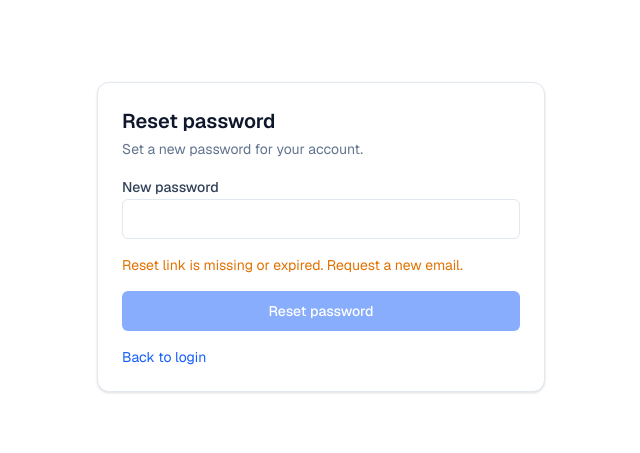
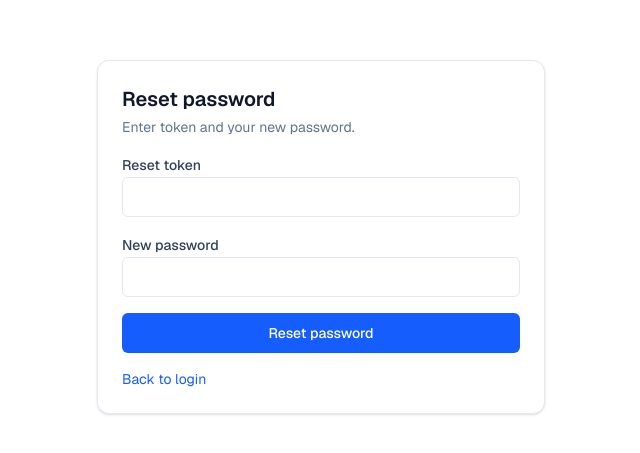
Before and after one commit to arunkumarbhardwaj1999/agencyflow-frontend, a Next.js app: page /reset-password in a window 1280 px wide. Shown: the part 163-616 px from the top of the page, without its empty margins (319-959 px from the left). Built offline with nearby package versions, Linux system fonts and the light colour scheme; no server answers.

Commit message:
solved token issues

```diff
--- a/src/app/forgot-password/page.tsx
+++ b/src/app/forgot-password/page.tsx
@@ -1,6 +1,7 @@
 "use client";
 
 import Link from "next/link";
+import { useState } from "react";
 import { useMutation } from "@tanstack/react-query";
 import { useForm } from "react-hook-form";
 import { zodResolver } from "@hookform/resolvers/zod";
@@ -17,6 +18,7 @@ const schema = z.object({
 });
 
 export default function ForgotPasswordPage() {
+  const [token, setToken] = useState<string | null>(null);
   const { register, handleSubmit, formState: { errors } } = useForm<z.infer<typeof schema>>({
     resolver: zodResolver(schema),
   });
@@ -27,13 +29,14 @@ export default function ForgotPasswordPage() {
         method: "POST",
         body: JSON.stringify(body),
       }),
+    onSuccess: (data) => setToken(data.reset_token),
   });
 
   return (
     <div className="flex min-h-screen items-center justify-center bg-white p-4">
       <div className="w-full max-w-md rounded-xl border border-slate-200 bg-white p-6 shadow-sm">
         <h1 className="text-xl font-semibold text-slate-900">Forgot password</h1>
-        <p className="mt-1 text-sm text-slate-500">We will email you a secure reset link.</p>
+        <p className="mt-1 text-sm text-slate-500">Enter your work email to generate a reset token.</p>
         <form onSubmit={handleSubmit((d) => mutation.mutate(d))} className="mt-4 space-y-4">
           <div>
             <Label>Email</Label>
@@ -42,17 +45,18 @@ export default function ForgotPasswordPage() {
           </div>
           {mutation.isError && <p className="text-sm text-red-600">{(mutation.error as Error).message}</p>}
           {mutation.isSuccess && (
-            <p className="rounded-lg bg-blue-50 px-3 py-2 text-sm text-blue-700">
-              If that email exists, a reset link has been sent. Check your inbox.
-            </p>
+            <div className="rounded-lg bg-blue-50 px-3 py-2 text-sm text-blue-700">
+              Token generated. Copy and use it on reset page.
+              {token && <p className="mt-1 break-all font-mono text-xs">{token}</p>}
+            </div>
           )}
           <Button type="submit" className="w-full" disabled={mutation.isPending}>
-            {mutation.isPending ? "Sending..." : "Send reset link"}
+            {mutation.isPending ? "Generating..." : "Generate reset token"}
           </Button>
         </form>
         <p className="mt-4 text-sm">
-          <Link href="/login" className="text-blue-600 hover:underline">
-            Back to login
+          <Link href="/reset-password" className="text-blue-600 hover:underline">
+            Go to reset password
           </Link>
         </p>
       </div>
--- a/src/app/reset-password/page.tsx
+++ b/src/app/reset-password/page.tsx
@@ -1,8 +1,6 @@
 "use client";
 
 import Link from "next/link";
-import { useSearchParams } from "next/navigation";
-import { Suspense } from "react";
 import { useMutation } from "@tanstack/react-query";
 import { useForm } from "react-hook-form";
 import { zodResolver } from "@hookform/resolvers/zod";
@@ -14,17 +12,13 @@ import { Label } from "@/components/ui/label";
 import { apiFetch } from "@/lib/api";
 
 const schema = z.object({
-  token: z.string().min(16, "Reset link is invalid"),
+  token: z.string().min(16, "Paste reset token"),
   new_password: z.string().min(8, "At least 8 characters"),
 });
 
-function ResetPasswordForm() {
-  const searchParams = useSearchParams();
-  const tokenFromUrl = searchParams.get("token") ?? "";
-
-  const { register, handleSubmit, formState: { errors } } = useForm<z.infer<typeof schema>>({
+export default function ResetPasswordPage() {
+  const { register, handleSubmit, formState: { errors }, reset } = useForm<z.infer<typeof schema>>({
     resolver: zodResolver(schema),
-    defaultValues: { token: tokenFromUrl },
   });
 
   const mutation = useMutation({
@@ -33,26 +27,28 @@ function ResetPasswordForm() {
         method: "POST",
         body: JSON.stringify(body),
       }),
+    onSuccess: () => reset(),
   });
 
   return (
     <div className="flex min-h-screen items-center justify-center bg-white p-4">
       <div className="w-full max-w-md rounded-xl border border-slate-200 bg-white p-6 shadow-sm">
         <h1 className="text-xl font-semibold text-slate-900">Reset password</h1>
-        <p className="mt-1 text-sm text-slate-500">Set a new password for your account.</p>
+        <p className="mt-1 text-sm text-slate-500">Enter token and your new password.</p>
         <form onSubmit={handleSubmit((d) => mutation.mutate(d))} className="mt-4 space-y-4">
-          <input type="hidden" {...register("token")} />
+          <div>
+            <Label>Reset token</Label>
+            <Input {...register("token")} />
+            {errors.token && <p className="mt-1 text-xs text-red-500">{errors.token.message}</p>}
+          </div>
           <div>
             <Label>New password</Label>
             <Input type="password" {...register("new_password")} />
             {errors.new_password && <p className="mt-1 text-xs text-red-500">{errors.new_password.message}</p>}
           </div>
-          {!tokenFromUrl && (
-            <p className="text-sm text-amber-600">Reset link is missing or expired. Request a new email.</p>
-          )}
           {mutation.isError && <p className="text-sm text-red-600">{(mutation.error as Error).message}</p>}
           {mutation.isSuccess && <p className="text-sm text-emerald-600">Password reset successfully.</p>}
-          <Button type="submit" className="w-full" disabled={mutation.isPending || !tokenFromUrl}>
+          <Button type="submit" className="w-full" disabled={mutation.isPending}>
             {mutation.isPending ? "Resetting..." : "Reset password"}
           </Button>
         </form>
@@ -65,11 +61,3 @@ function ResetPasswordForm() {
     </div>
   );
 }
-
-export default function ResetPasswordPage() {
-  return (
-    <Suspense fallback={<div className="p-8 text-sm text-slate-500">Loading...</div>}>
-      <ResetPasswordForm />
-    </Suspense>
-  );
-}
```
Also changed, not shown: 1 other file (tests, documents, lock files or other folders).
